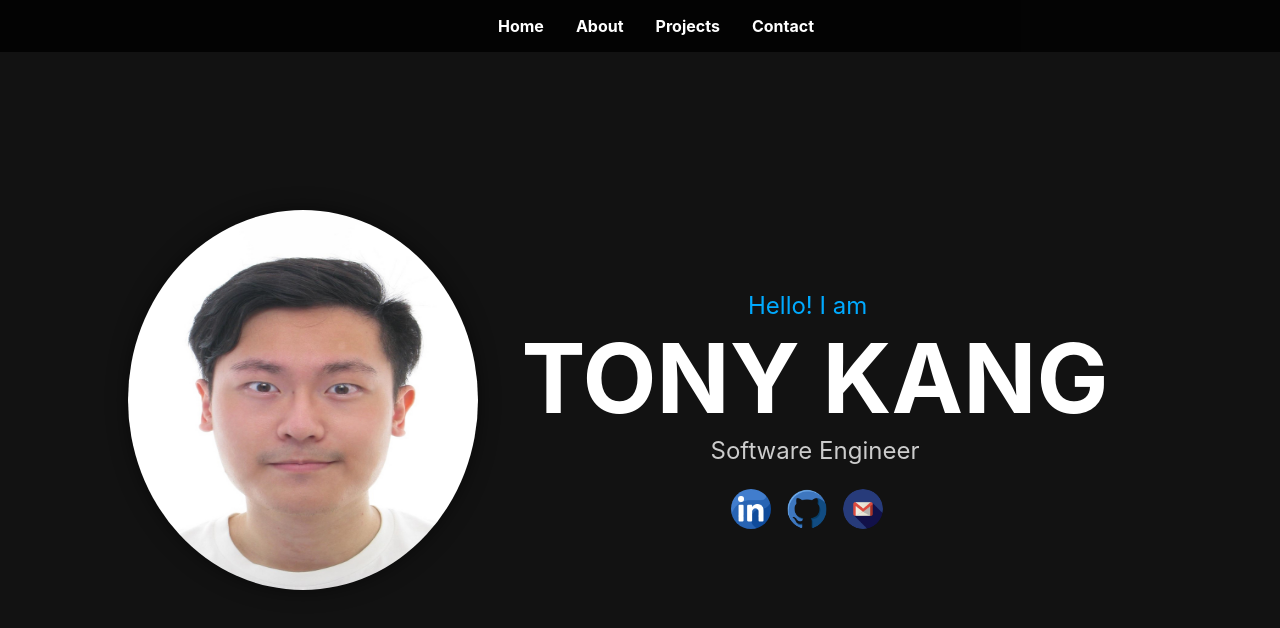
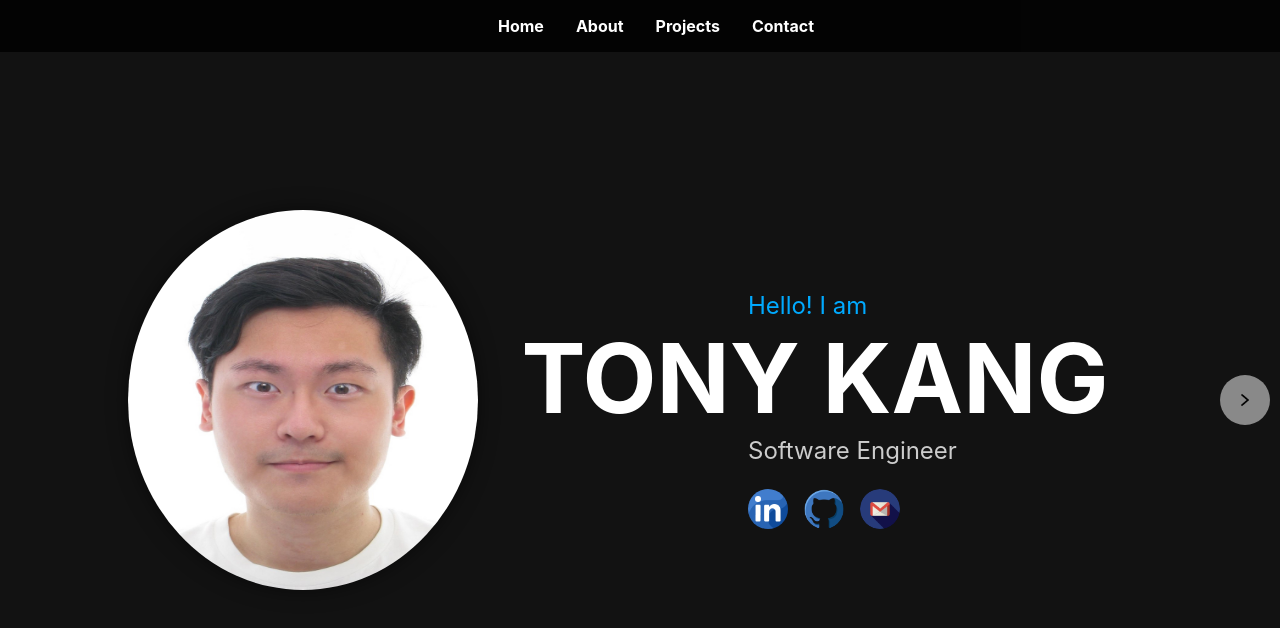
Before and after one commit to Ynot1996/personal-website, a React (Create React App) app: page / in a window 1280 px wide. Shown: the top 628 px of the page. Built offline with nearby package versions, Linux system fonts and the light colour scheme.

Commit message:
add right-arrow

```diff
--- a/src/pages/Home.js
+++ b/src/pages/Home.js
@@ -2,13 +2,27 @@ import React from 'react';
 import '../styles/Home.css';
 
 const Home = () => {
+
+  // Function to handle arrow click
+  const handleArrowClick = (direction) => {
+    // Implement the logic to navigate between screens
+    console.log(`Navigate ${direction}`);
+  };
+
   return (
     <div className="hero">
-      {/* 頭像移到左邊 */}
+
+      {/* 右箭頭 */}
+      <div className="arrow arrow-right" onClick={() => handleArrowClick('right')}>
+        <img src="/icons/right-arrow.png" alt="Right Arrow" />
+      </div>
+
+      {/* 左半(頭像) */}
       <div className="hero-avatar">
         <img src="/images/tony.jpeg" alt="Your Avatar" />
       </div>
-      {/* 介紹移到右邊 */}
+
+      {/* 右半部 */}
       <div className="hero-content">
         <p className="hero-intro">Hello! I am</p>
         <h1 className="hero-name">TONY KANG</h1>
@@ -20,12 +34,12 @@ const Home = () => {
           <a href="https://github.com/Ynot1996" target="_blank" rel="noopener noreferrer">
             <img src="/icons/github.png" alt="GitHub" />
           </a>
-          <a href="" target="_blank" rel="noopener noreferrer">
+          <a href="" target="mailto:wen114teng@gmail.com" rel="noopener noreferrer">
             <img src="/icons/gmail.png" alt="Gmail" />
           </a>
-          {/* 添加更多社交按鈕 */}
         </div>
       </div>
+
     </div>
   );
 };
--- a/src/styles/Home.css
+++ b/src/styles/Home.css
@@ -1,6 +1,6 @@
 .hero {
     height: 100vh;
-    background-color: #121212;
+    background-color: rgb(18, 18, 18);
     color: rgb(255, 255, 255);
     display: flex;
     justify-content: space-between;
@@ -42,10 +42,14 @@
   .hero-tagline {
     font-size: 1.5rem;
     color: #ccc;
+    text-align: left;
+    margin-left: 270px;
   }
 
   .social-icons {
     margin-top: 1.5rem;
+    text-align: left;
+    margin-left: 270px;
   }
 
   .social-icons a {
@@ -64,6 +68,34 @@
 
   .social-icons img:hover {
     transform: scale(1.1);
+  }
+
+  .arrow {
+    position: absolute;
+    top: 50%;
+    transform: translateY(-50%);
+    width: 50px;
+    height: 50px;
+    background-color: rgba(255, 255, 255, 0.5);
+    border-radius: 50%;
+    display: flex;
+    justify-content: center;
+    align-items: center;
+    cursor: pointer;
+    transition: background-color 0.3s;
+  }
+
+  .arrow:hover {
+    background-color: rgba(255, 255, 255, 0.8);
+  }
+
+  .arrow-right {
+    right: 10px;
+  }
+
+  .arrow img {
+    width: 20px;
+    height: 20px;
   }
 
   /* 響應式設計 */
```
Also changed, not shown: public/icons/right-arrow.png (added).
